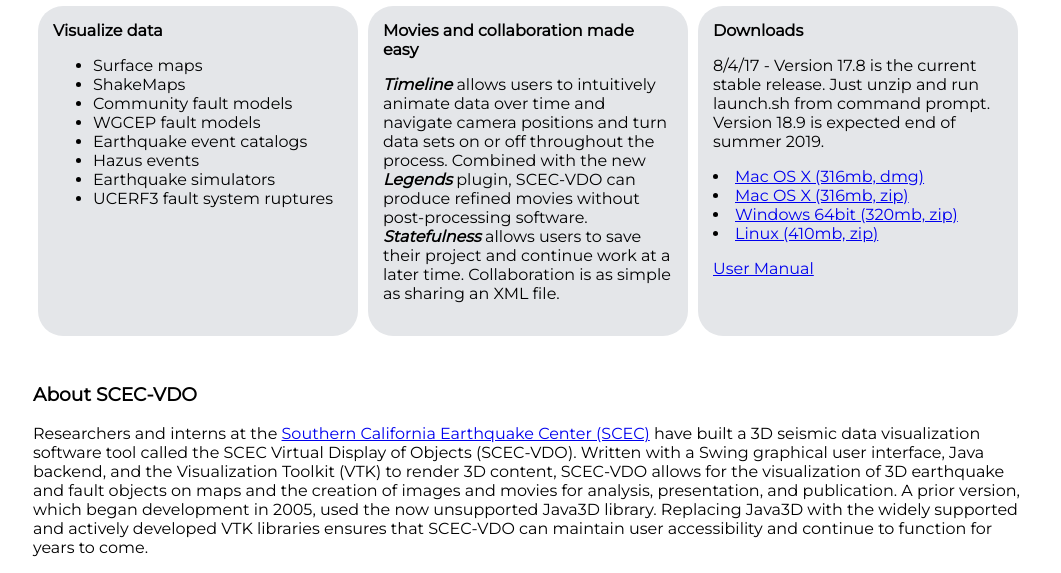
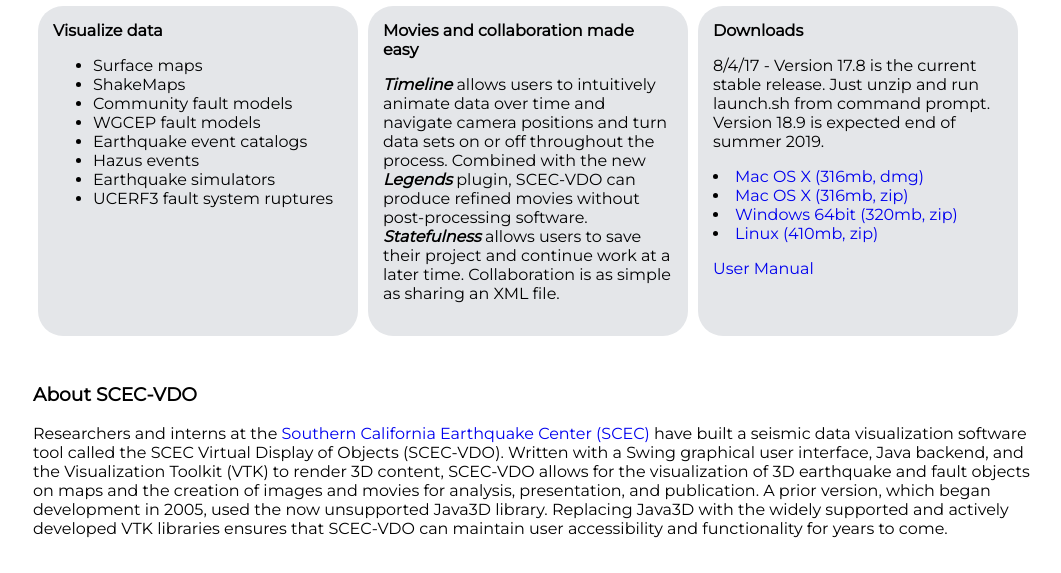
Before and after one commit to gina-yang/scecvdo-man, a PHP site: page /WebContent/index.html in a window 1280 px wide. Shown: the part 782-1355 px from the top of the page, without its empty margins (107-1168 px from the left). After the commit the page ends 1320 px from the top, so only its background shows below. Run offline with PHP 8.4, Linux system fonts and the light colour scheme.

Commit message:
Removed link underline

```diff
--- a/WebContent/index.html
+++ b/WebContent/index.html
@@ -20,6 +20,9 @@ body {
 	vertical-align: top;
 }
 
+a {
+	text-decoration: none;
+}
 
 </style>
 <title>SCEC-VDO</title>
@@ -82,13 +85,13 @@ body {
 			<div style='display: inline-block;'>
 				<h3></br>About SCEC-VDO</h3>
 				<p>Researchers and interns at the <a href="http://www.scec.org">Southern California Earthquake Center (SCEC)</a>
-				have built a 3D seismic data visualization software tool called the SCEC Virtual Display of Objects
+				have built a seismic data visualization software tool called the SCEC Virtual Display of Objects
 				(SCEC-VDO). Written with a Swing graphical user interface, Java backend, and the Visualization Toolkit
 				(VTK) to render 3D content, SCEC-VDO allows for the visualization of 3D earthquake and fault objects on
 				maps and the creation of images and movies for analysis, presentation, and publication. A
 				prior version, which began development in 2005, used the now unsupported Java3D library. Replacing Java3D
 				with the widely supported and actively developed VTK libraries ensures that SCEC-VDO can maintain user
-				accessibility and continue to function for years to come.
+				accessibility and functionality for years to come.
 				</p>
 			</div>
 
--- a/index.php
+++ b/index.php
@@ -20,6 +20,9 @@ body {
 	vertical-align: top;
 }
 
+a {
+	text-decoration: none;
+}
 
 </style>
 <title>SCEC-VDO</title>
```
